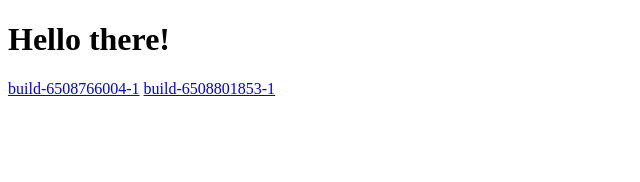
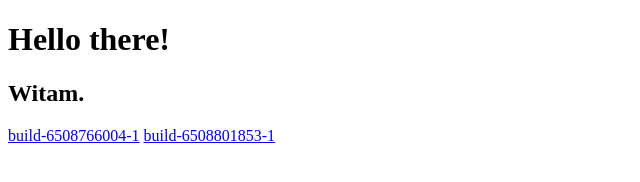
Before and after one commit to jhajduk-pgs/ghpages, a website: page index.html in a window 1280 px wide. Shown: the whole page, without its empty margins (0-640 px from the left). Drawn offline with Linux system fonts and the light colour scheme.

Commit message:
pdate files

```diff
--- a/index.html
+++ b/index.html
@@ -12,6 +12,7 @@
 </head>
 <body>
     <h1>Hello there!</h1>
+    <h2>Witam.</h2>
     <a href="./build-6508766004-1/index.html">build-6508766004-1</a>
     <a href="./build-6508801853-1/index.html">build-6508801853-1</a>
 </body>
```
